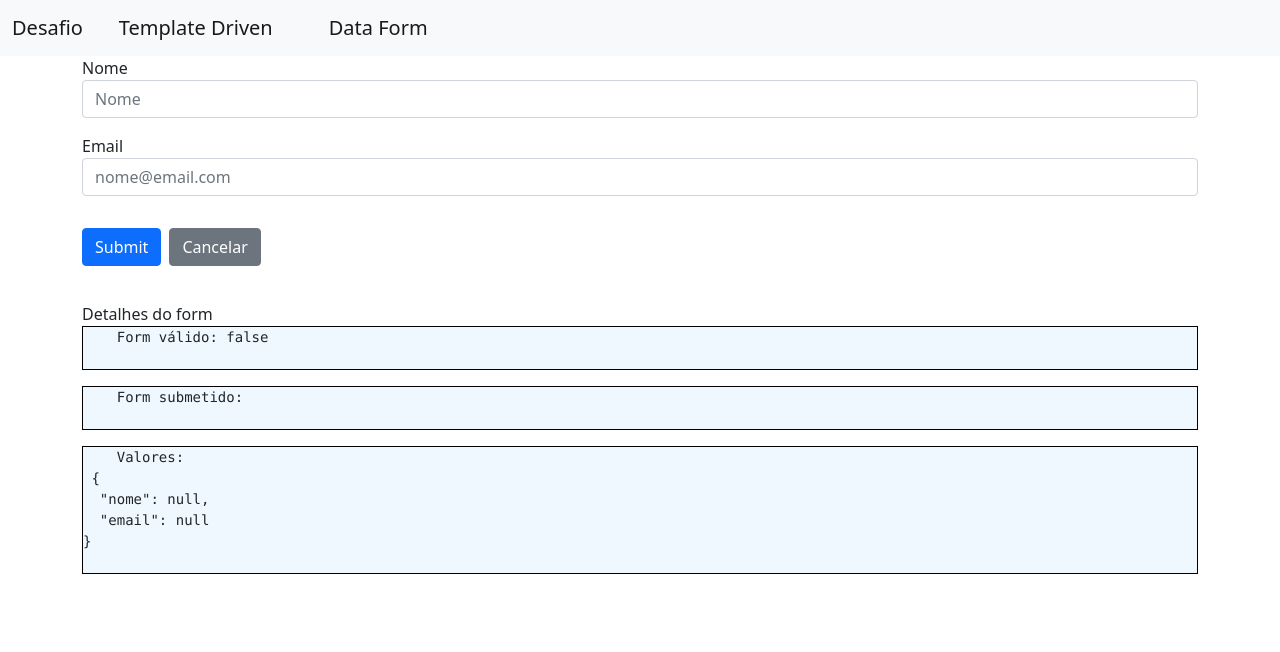
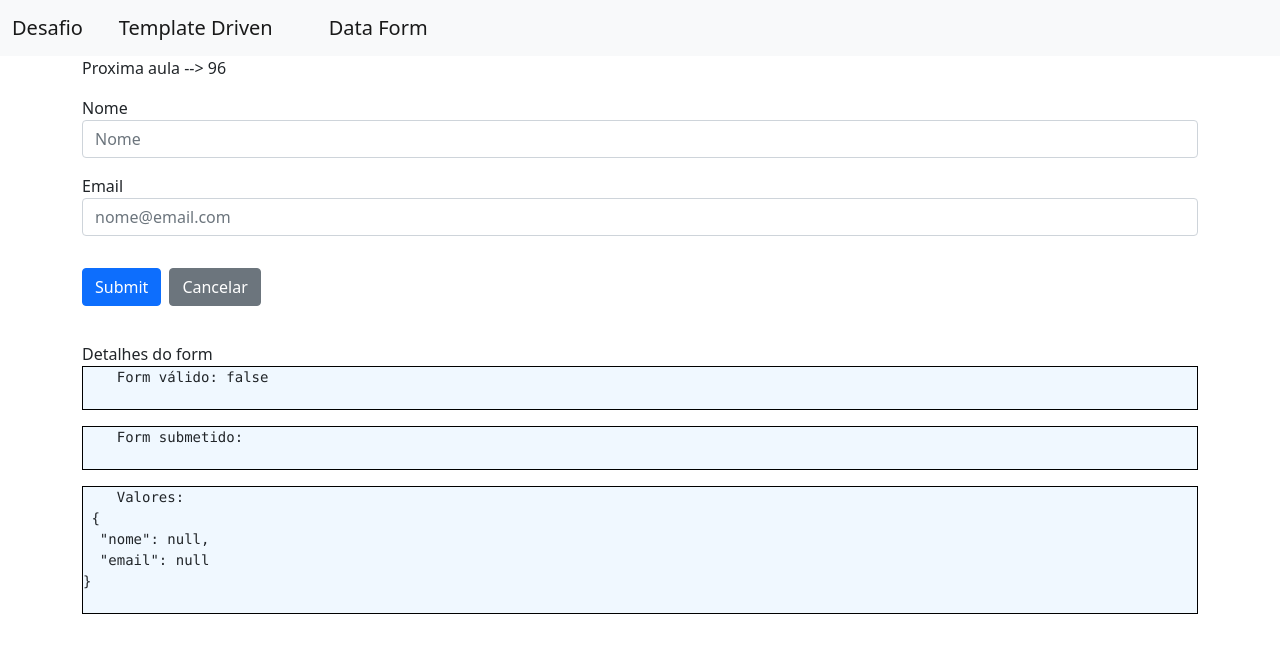
Before and after one commit to RafaelNevesdeOliveira/formAngular, an Angular app: page /dataForm in a window 1280 px wide. Shown: the top 652 px of the page. Built offline with nearby package versions, Linux system fonts and the light colour scheme.

Commit message:
Add validator email

```diff
--- a/src/app/data-form/data-form.component.html
+++ b/src/app/data-form/data-form.component.html
@@ -1,17 +1,24 @@
-<form [formGroup]="formulario" (ngSubmit)="onSubmit()">
-  <div class="form-group col-mb-12">
+<form [formGroup]="formulario" (ngSubmit)="onSubmit()" >
+  <p>Proxima aula -->  96</p>
+
+  <div class="form-group col-mb-12" [ngClass]="aplicaCssErro('nome')">
     <label class="control-label" for="nome">Nome</label>
     <input type="text" class="form-control" id="nome" formControlName="nome" placeholder="Nome"  />
 
+    <app-campo-control-erro [mostrarErro]="verificaValidTouched('nome')" msgErro="Nome obrigatório">
+    </app-campo-control-erro>
   </div>
 
-  <div class="form-group col-mb-12 py-3">
+  <div class="form-group col-mb-12 py-3" [ngClass]="aplicaCssErro('email')">
     <label class="control-label" for="email">Email</label>
     <input type="email" class="form-control" id="email" formControlName="email" placeholder="nome@email.com" />
 
+    <app-campo-control-erro [mostrarErro]="verificaValidTouched('email')" msgErro="Email incorreto">
+    </app-campo-control-erro>
+
+    <app-campo-control-erro [mostrarErro]="verificaEmailInvalido()" msgErro="Email inválido">
+    </app-campo-control-erro>
   </div>
-
-
 
   <div class="col-auto py-3">
     <button type="submit" class="btn btn-primary" >
--- a/src/app/data-form/data-form.component.ts
+++ b/src/app/data-form/data-form.component.ts
@@ -13,11 +13,7 @@ export class DataFormComponent implements OnInit {
   constructor(private formBuilder: FormBuilder, private http: HttpClient) {}
 
   ngOnInit(): void {
-    // this.formulario = new FormGroup({
-    //   nome: new FormControl(null), null é valor inicial do form
-    //   email: new FormControl(null)
-    // });
-
+    // INICIALIZADOR DO FORM E VALIDATOR
     this.formulario = this.formBuilder.group({
       nome: [null, [Validators.required, Validators.minLength(3), Validators.maxLength(20)]],
       email: [null,[Validators.required, Validators.email]],
@@ -32,10 +28,29 @@ export class DataFormComponent implements OnInit {
       .post('http://httpbin.org/post', JSON.stringify(this.formulario.value))
       .subscribe((data) => {
         console.log(data);
-        // this.resetar()
+        this.resetar()
       },
       // (error:any) => alert('deu ruim')
       )
+  }
+
+  verificaValidTouched(campo: any){
+    return !this.formulario.get(campo)?.valid && this.formulario.get(campo)?.touched
+
+  }
+
+  verificaEmailInvalido(){
+    let campoEmail = this.formulario.get('email')
+    if(campoEmail?.errors){
+      return campoEmail.errors.required && campoEmail.touched
+    }
+  }
+
+  aplicaCssErro(campo:any){
+    return {
+      'has-error': this.verificaValidTouched(campo),
+      'has-feedback': this.verificaValidTouched(campo),
+    }
   }
 
   resetar(){
```
Also changed, not shown: 1 other file (tests, documents, lock files or other folders).
